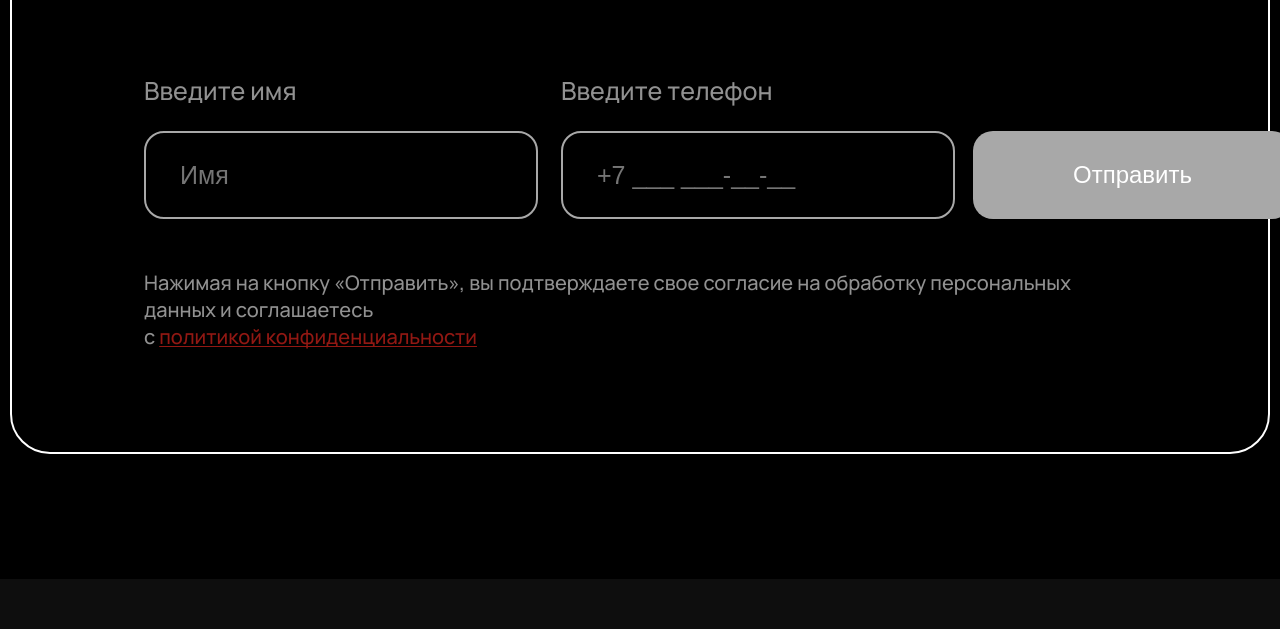
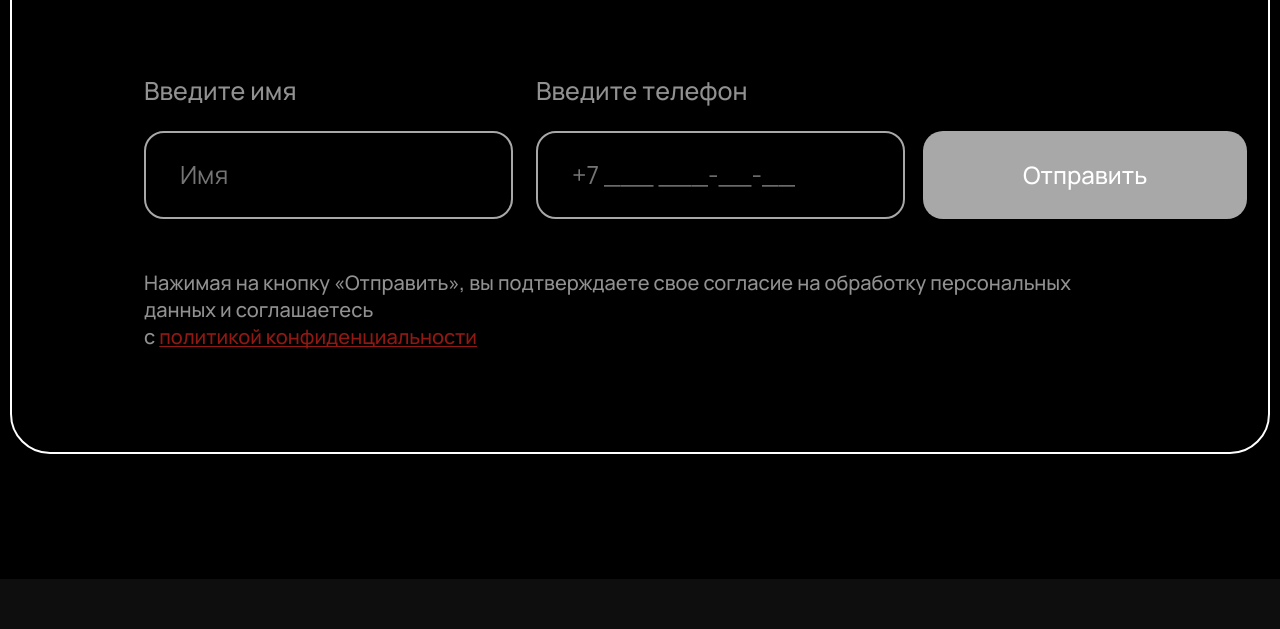
Before and after one commit to FofanZzZ/names, a plain HTML site: page index.html in a window 1280 px wide. Shown: the part 10820-11449 px from the top of the page. Drawn offline with nearby package versions, Linux system fonts and the light colour scheme.

Commit message:
font fixes

```diff
--- a/assets/css/style.css
+++ b/assets/css/style.css
@@ -901,6 +901,7 @@ button[disabled]:hover {
             border-radius: 20px;
             background-color: transparent;
             padding: 25px 34px;
+            font-family: 'Manrope';
             font-weight: 400;
             font-size: 25px;
             line-height: 136%;
@@ -921,6 +922,7 @@ button[disabled]:hover {
         border-radius: 20px;
         background: #921813;
         padding: 32px 100px;
+        font-family: 'Manrope';
         font-weight: 500;
         font-size: 24px;
         line-height: 100%;
```
